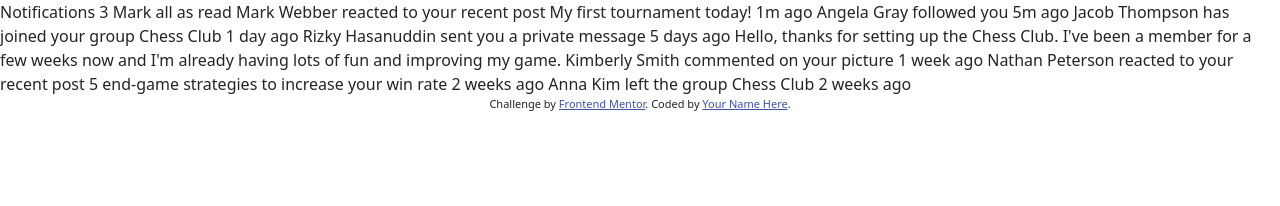
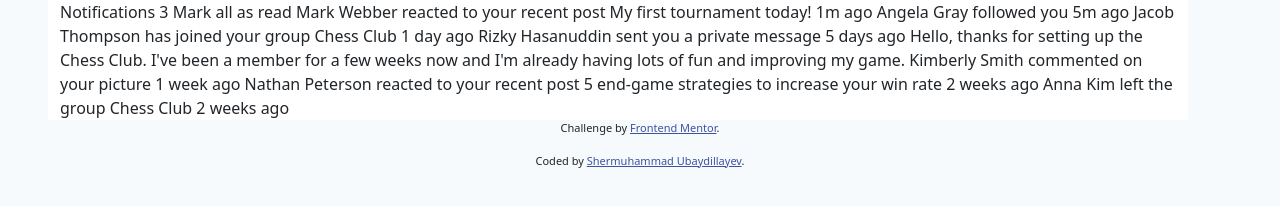
Before and after one commit to Arabianuz/notifications-page-main, a website: page index.html in a window 1280 px wide. Drawn offline with nearby package versions, Linux system fonts and the light colour scheme.

Commit message:
some changes

```diff
--- a/assets/css/styles.css
+++ b/assets/css/styles.css
@@ -0,0 +1,12 @@
+body {
+    background-color: hsl(210, 60%, 98%);
+}
+
+
+.attribution {
+     font-size: 11px; text-align: center;
+}
+
+.attribution a {
+    color: hsl(228, 45%, 44%);
+}
--- a/index.html
+++ b/index.html
@@ -9,14 +9,15 @@
   <link rel="stylesheet" href="assets/css/styles.css">
   <title>Frontend Mentor | Notifications page</title>
 
-  <!-- Feel free to remove these styles or customise in your own stylesheet 👍 -->
+
   <style>
-    .attribution { font-size: 11px; text-align: center; }
-    .attribution a { color: hsl(228, 45%, 44%); }
+
   </style>
 </head>
 <body>
 
+
+<div class="container mx-xl-5 bg-white ">
   Notifications 3
 
   Mark all as read
@@ -43,10 +44,11 @@
 
   Anna Kim left the group Chess Club
   2 weeks ago
-
+</div>
   <div class="attribution">
-    Challenge by <a href="https://www.frontendmentor.io?ref=challenge" target="_blank">Frontend Mentor</a>.
-    Coded by <a href="#">Your Name Here</a>.
+   <p> Challenge by <a href="https://www.frontendmentor.io?ref=challenge" target="_blank">Frontend Mentor</a>. </p>
+    Coded by <a href="#">Shermuhammad Ubaydillayev</a>.
   </div>
 </body>
+<script src="asssets/node_modules/bootstrap/dist/js/bootstrap.min.js"></script>
 </html>
```
